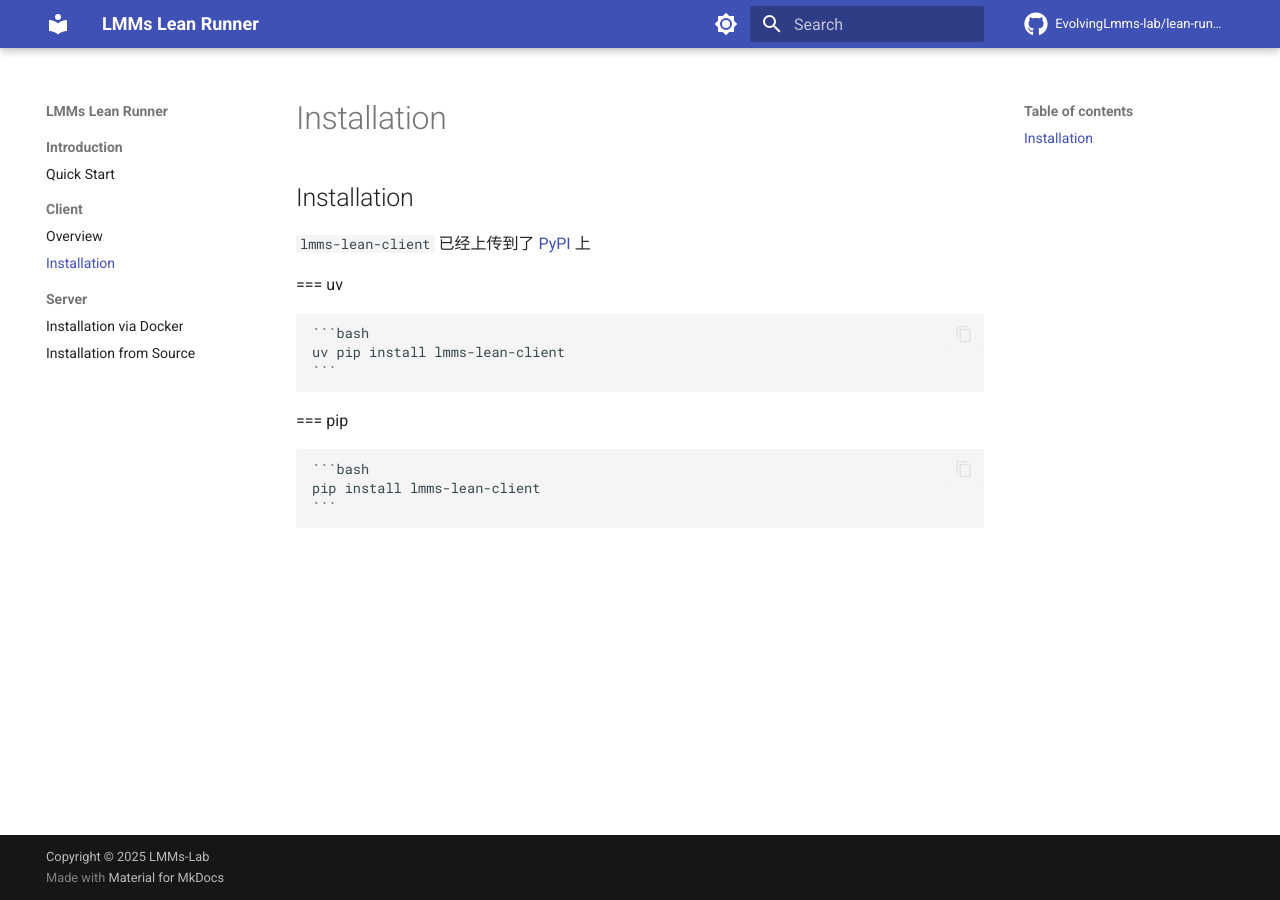
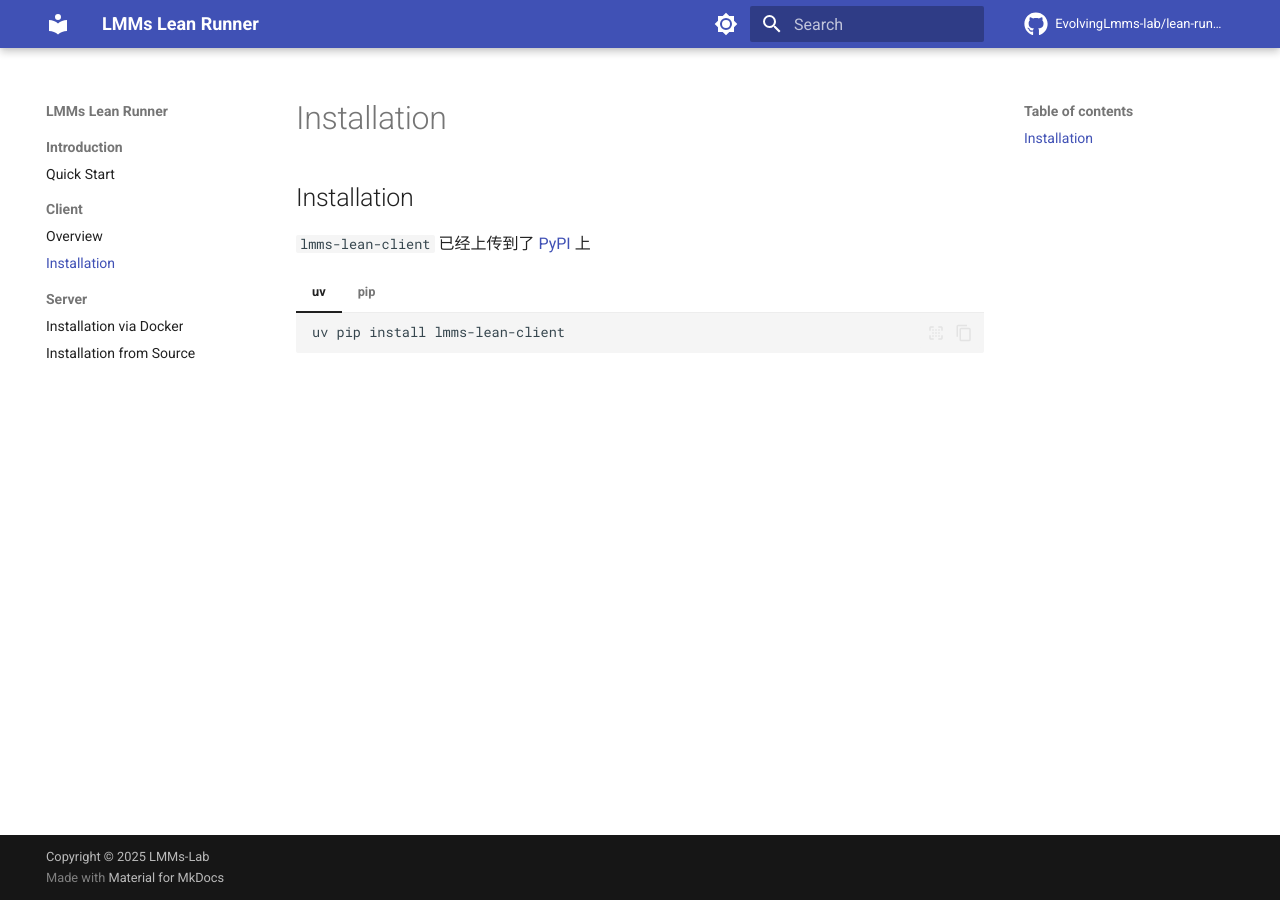
Before and after one commit to EvolvingLMMs-Lab/lean-runner, an MkDocs documentation site: the page built from docs/client/install.md, in a window 1280 px wide. Built offline with MkDocs 1.6.1 and Material for MkDocs 9.7.7, drawn with Linux system fonts in a browser that asks for light colours; comment, search, counter and statistics services are not loaded.

Commit message:
fix docs

````diff
--- a/docs/client/install.md
+++ b/docs/client/install.md
@@ -2,13 +2,13 @@
 
 `lmms-lean-client` 已经上传到了 [PyPI](https://pypi.org/project/lmms-lean-client/) 上
 
-=== uv
+=== "uv"
 
     ```bash
     uv pip install lmms-lean-client
     ```
 
-=== pip
+=== "pip"
 
     ```bash
     pip install lmms-lean-client
````
